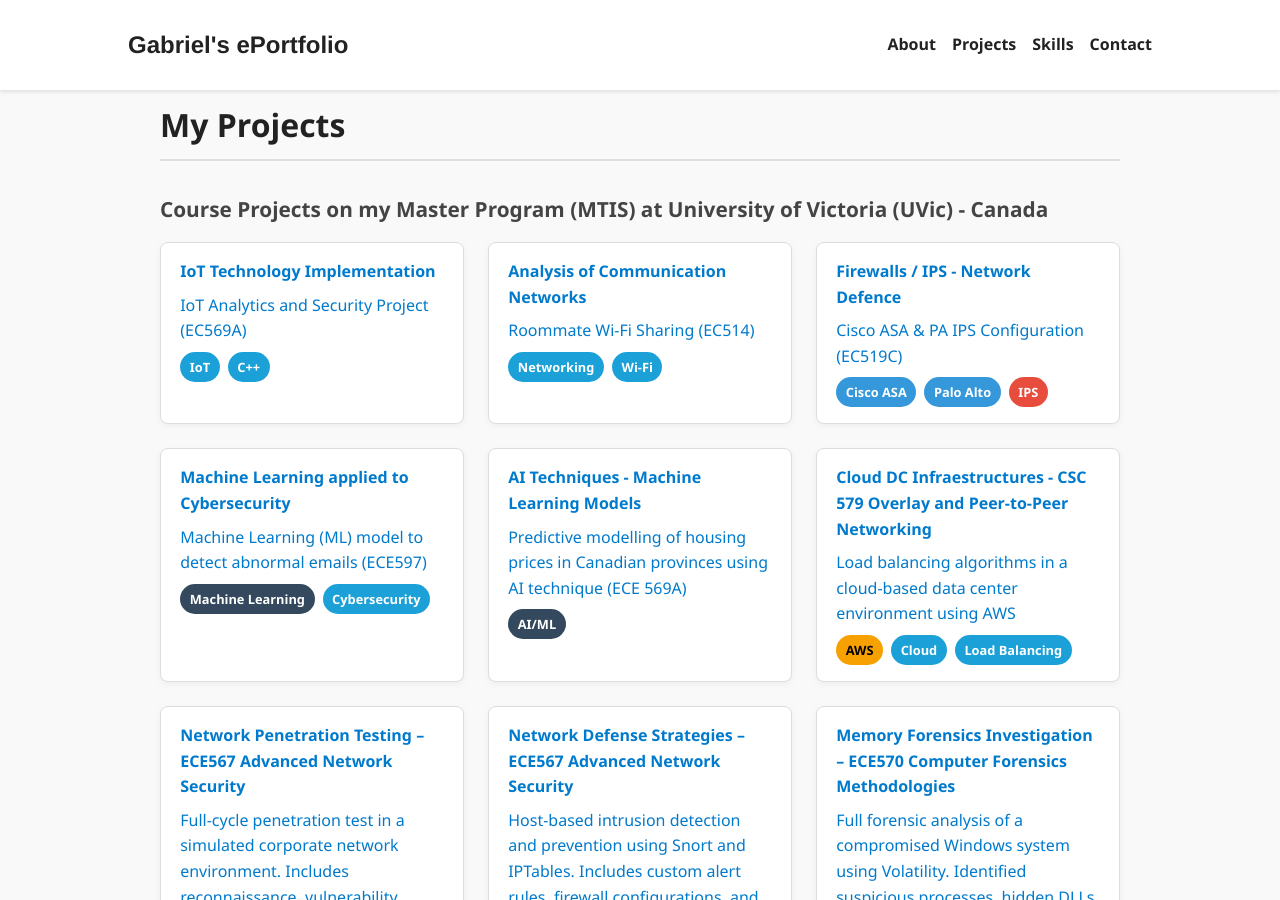
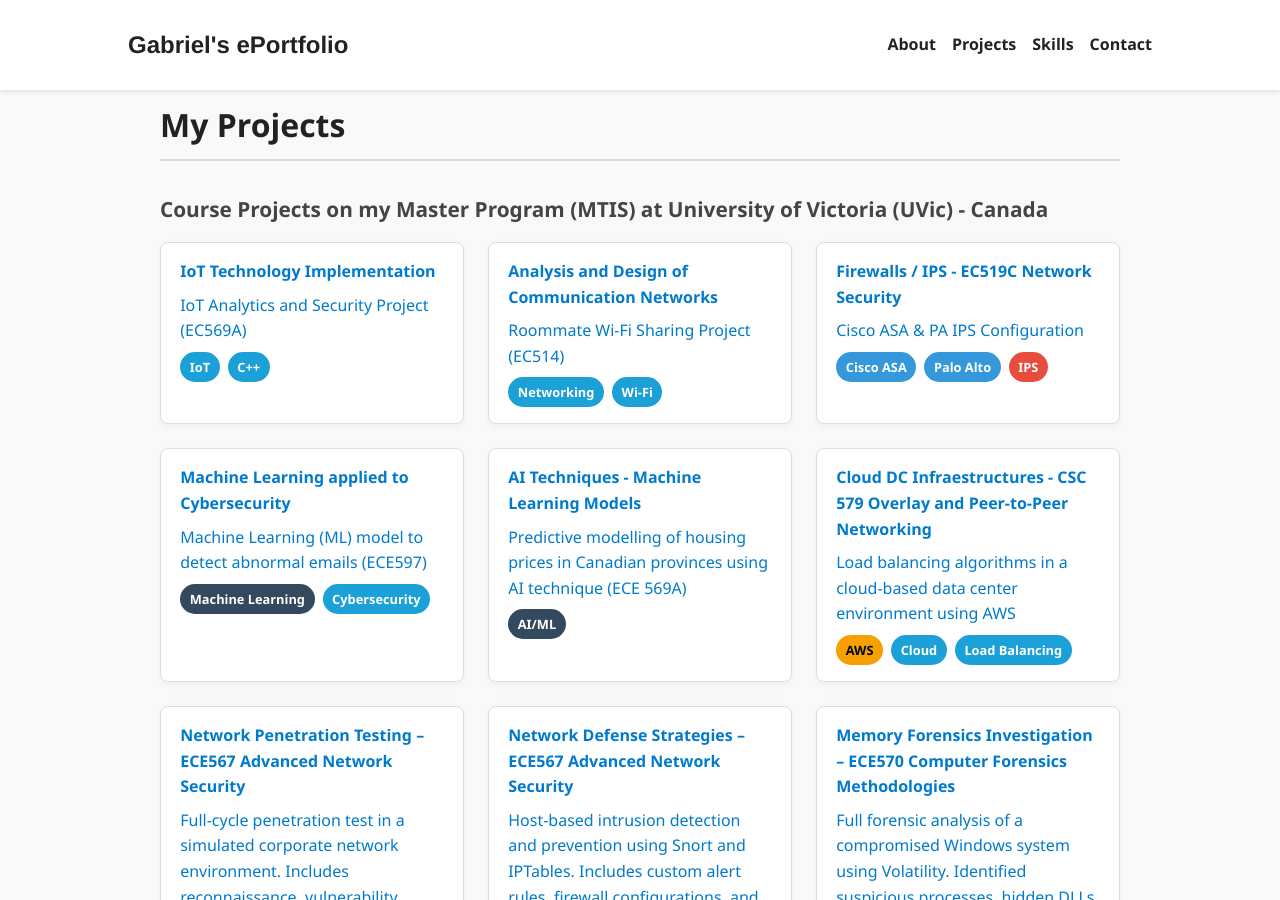
Before and after one commit to GabrielNetSec/GabrielNetSec.github.io, a Jekyll site: the page index.html, which Jekyll copies as it is, in a window 1280 px wide and 900 px high, scrolled down 1405 px, cut to the strip 0-900 px from the top of the window. Built offline with Jekyll 4.4.1, drawn with Linux system fonts in a browser that asks for light colours; grey boxes are pictures that could not be loaded.

Commit message:
Update index.html

```diff
--- a/index.html
+++ b/index.html
@@ -90,8 +90,8 @@
       </div>
 
       <div class="project-card">
-        <h4>Analysis of Communication Networks</h4>
-        <p><a href="https://github.com/GabrielNetSec/MTIS-Project-Courses-at-UVic" target="_blank" rel="noopener noreferrer">Roommate Wi-Fi Sharing (EC514)</a></p>
+        <h4>Analysis and Design of Communication Networks</h4>
+        <p><a href="https://github.com/GabrielNetSec/MTIS-Project-Courses-at-UVic" target="_blank" rel="noopener noreferrer">Roommate Wi-Fi Sharing Project (EC514)</a></p>
         <div class="card-tags badges">
           <span class="badge">Networking</span>
           <span class="badge">Wi‑Fi</span>
@@ -99,8 +99,8 @@
       </div>
 
       <div class="project-card">
-        <h4>Firewalls / IPS - Network Defence</h4>
-        <p><a href="https://github.com/GabrielNetSec/MTIS-Project-Courses-at-UVic" target="_blank" rel="noopener noreferrer">Cisco ASA & PA IPS Configuration (EC519C)</a></p>
+        <h4>Firewalls / IPS - EC519C Network Security</h4>
+        <p><a href="https://github.com/GabrielNetSec/MTIS-Project-Courses-at-UVic" target="_blank" rel="noopener noreferrer">Cisco ASA & PA IPS Configuration</a></p>
         <div class="card-tags badges">
           <span class="badge blue">Cisco ASA</span>
           <span class="badge blue">Palo Alto</span>
```
